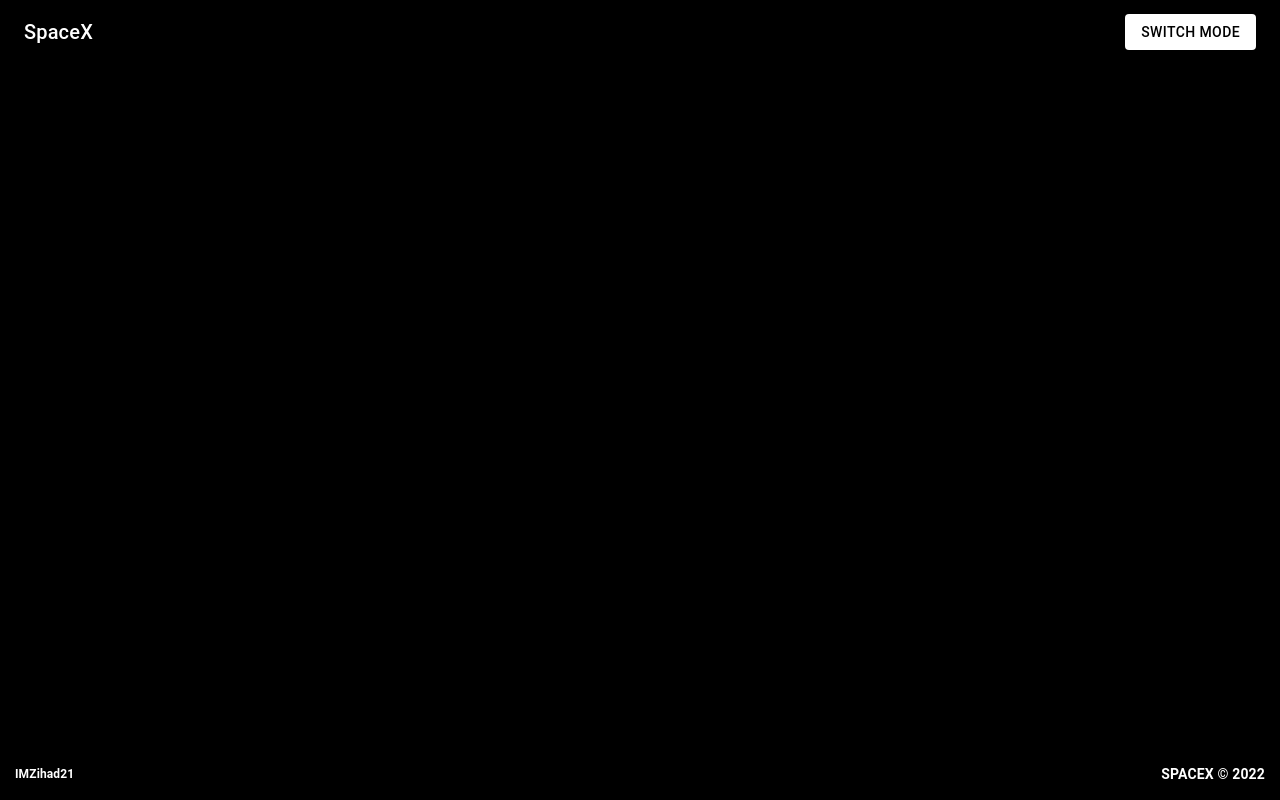
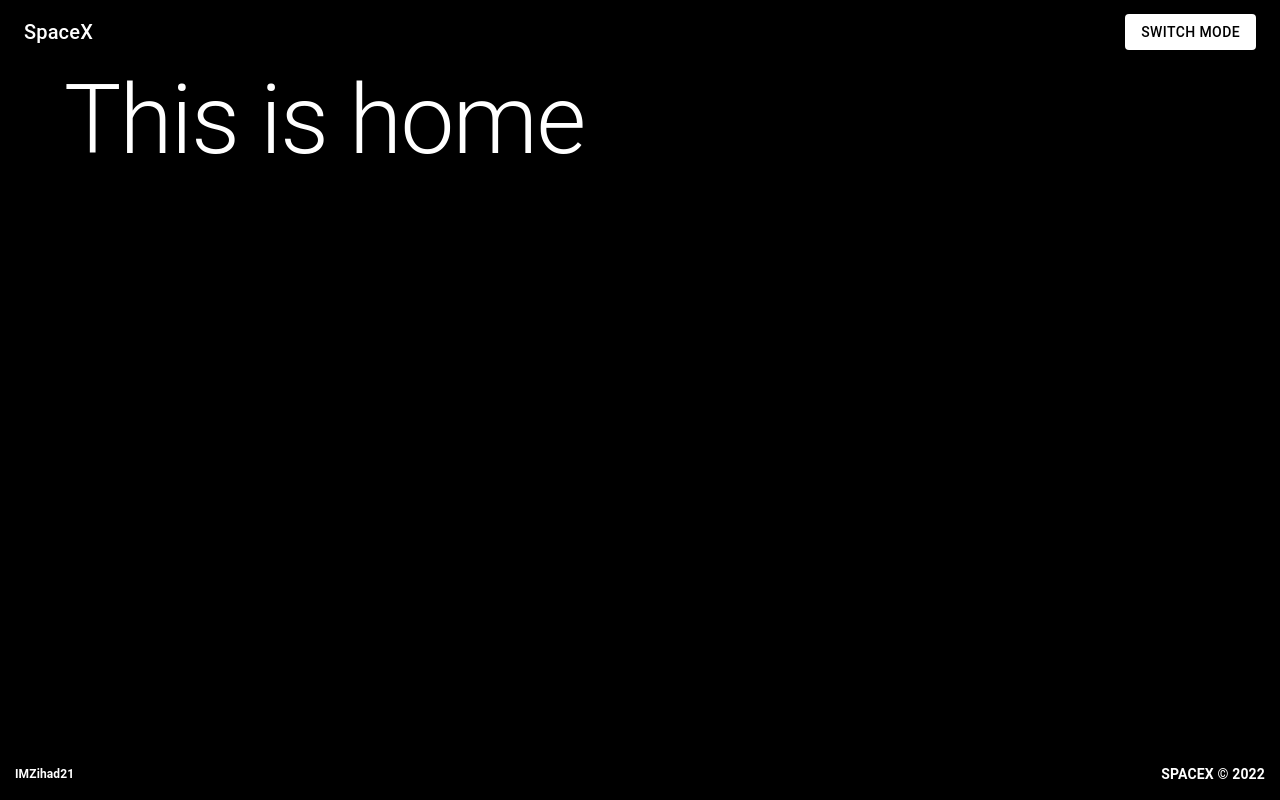
Before and after one commit to IMZihad21/spaceXflights, a React (Create React App) app: page / in a window 1280 px wide. Built offline with nearby package versions, Linux system fonts and the light colour scheme.

Commit message:
Implemented react-router with useRoutes hook
Signed-off-by: Mofajjal Rasul <imzihad@gmail.com>

```diff
--- a/package.json
+++ b/package.json
@@ -11,6 +11,7 @@
     "react": "^18.1.0",
     "react-dom": "^18.1.0",
     "react-redux": "^8.0.1",
+    "react-router-dom": "^6.3.0",
     "web-vitals": "^2.1.4"
   },
   "devDependencies": {
--- a/src/App.tsx
+++ b/src/App.tsx
@@ -1,9 +1,26 @@
 import React from "react";
 import { Box, Container } from "@mui/material";
+import { useRoutes } from "react-router-dom";
 import NavBar from "Components/NavBar";
 import Footer from "Components/Footer";
+import Home from "Pages/Home";
+
+interface RoutesType {
+  path: string;
+  element: React.ReactNode;
+  children?: RoutesType[];
+}
 
 function App() {
+  const routes: Array<RoutesType> = [
+    {
+      path: "/",
+      element: <Home />,
+    },
+  ];
+
+  const allRoutes = useRoutes(routes);
+
   return (
     <Box
       component="div"
@@ -19,7 +36,7 @@ function App() {
           flexGrow: 1,
         }}
       >
-        {" "}
+        {allRoutes}
       </Container>
       <Footer />
     </Box>
--- /dev/null
+++ b/src/Pages/Home.tsx
@@ -0,0 +1,12 @@
+import React from "react";
+import { Box, Typography } from "@mui/material";
+
+const Home = () => {
+  return (
+    <Box>
+      <Typography variant="h1">This is home</Typography>
+    </Box>
+  );
+};
+
+export default Home;
--- a/src/index.tsx
+++ b/src/index.tsx
@@ -1,21 +1,24 @@
 import React from "react";
 import ReactDOM from "react-dom/client";
 import { Provider as StoreProvider } from "react-redux";
-import App from "./App";
-import reportWebVitals from "./reportWebVitals";
+import { BrowserRouter } from "react-router-dom";
 import store from "Redux/store";
 import ThemeLayout from "Components/ThemeLayout";
+import reportWebVitals from "./reportWebVitals";
+import App from "./App";
 
 const root = ReactDOM.createRoot(
   document.getElementById("root") as HTMLElement
 );
 root.render(
   <React.StrictMode>
-    <StoreProvider store={store}>
-      <ThemeLayout>
-        <App />
-      </ThemeLayout>
-    </StoreProvider>
+    <BrowserRouter>
+      <StoreProvider store={store}>
+        <ThemeLayout>
+          <App />
+        </ThemeLayout>
+      </StoreProvider>
+    </BrowserRouter>
   </React.StrictMode>
 );
 
```
Also changed, not shown: 1 other file (tests, documents, lock files or other folders).
